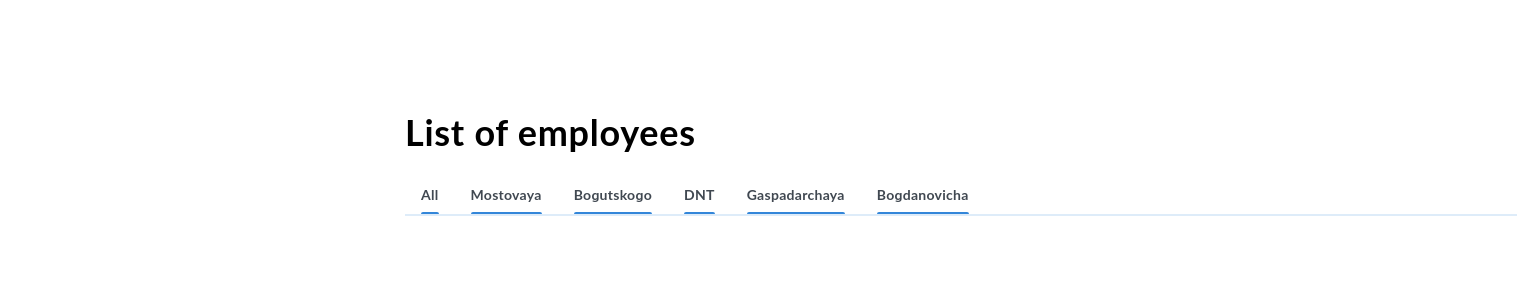
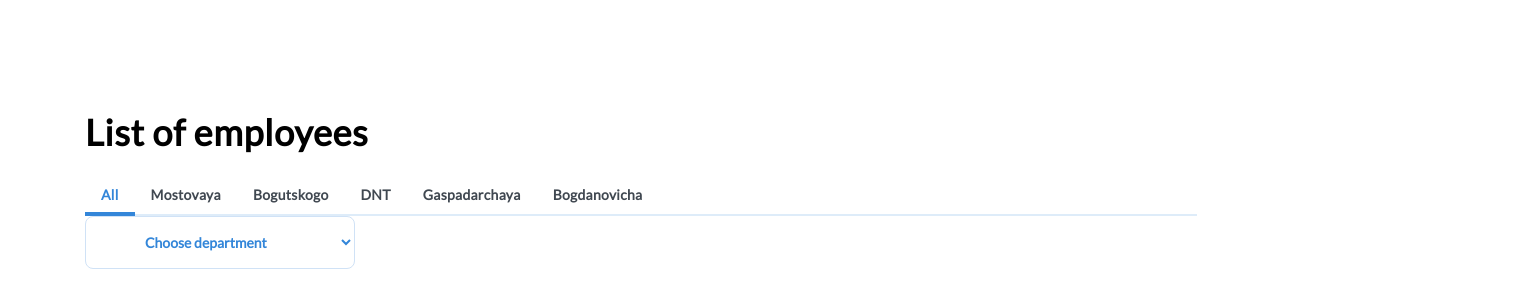
Before and after one commit to 5542335/IntexSoftTask, a React (Create React App) app: page / in a window 1280 px wide. Shown: the top 308 px of the page, 1517 px wide, since content can reach past the window. Built offline with nearby package versions, Linux system fonts and the light colour scheme.

Commit message:
add select component

```diff
--- a/public/index.html
+++ b/public/index.html
@@ -9,12 +9,14 @@
       name="description"
       content="Web site created using create-react-app"
     />
-    <link rel="apple-touch-icon" href="%PUBLIC_URL%/logo192.png" />
     <!--
       manifest.json provides metadata used when your web app is installed on a
       user's mobile device or desktop. See https://developers.google.com/web/fundamentals/web-app-manifest/
     -->
     <link rel="manifest" href="%PUBLIC_URL%/manifest.json" />
+    <link rel="preconnect" href="https://fonts.googleapis.com">
+    <link rel="preconnect" href="https://fonts.gstatic.com" crossorigin>
+    <link href="https://fonts.googleapis.com/css2?family=Lato&display=swap" rel="stylesheet">
     <!--
       Notice the use of %PUBLIC_URL% in the tags above.
       It will be replaced with the URL of the `public` folder during the build.
--- a/src/App.tsx
+++ b/src/App.tsx
@@ -1,23 +1,20 @@
-import styled, { createGlobalStyle } from "styled-components";
+import { createGlobalStyle } from "styled-components";
 import { EmployeePage } from "./views/EmployeePage";
 
 const GlobalStyle = createGlobalStyle`
   body {
     margin: 0px;
   }
+  html {
+    height: 100vh;
+  }
 `
-
-const AppWrapper = styled.div`
-    margin: 111px 405px 23px;
-`;
 
 function App() {
   return (
     <>
       <GlobalStyle />
-      <AppWrapper>
-        <EmployeePage />
-      </AppWrapper>
+      <EmployeePage />
     </>
   );
 }
--- /dev/null
+++ b/src/components/dumb/Select.tsx
@@ -0,0 +1,51 @@
+import { FC } from "react";
+import styled from "styled-components";
+
+export const StyledSelect = styled.select`
+    font-family: Lato;
+    font-style: normal;
+    font-weight: bold;
+    font-size: 14px;
+    line-height: 17px;
+    background: #FFFFFF;
+    border: 1px solid #D0E2F6;
+    box-sizing: border-box;
+    border-radius: 8px;
+    padding: 16px 55px;
+    max-width: 270px;
+    color: #3386D9;
+    outline: none;
+    &:hover {
+        cursor: pointer;
+        border: 2px solid
+    }
+
+    option {
+        color: #3386D9;
+        background-color: #f1f1f1;
+    }
+    option:checked {
+        background: #808080;
+        color: #ffffff;
+}
+`;
+
+interface SelectProps {
+    currentSelect: string;
+    departments: string[];
+    onChange: (value: string) => void;
+  }
+
+
+export const Select: FC<SelectProps> = ({currentSelect, departments, onChange}: SelectProps) => {
+    return (
+        <StyledSelect onChange={(e) => onChange(e.target.value)}>
+            <option hidden>Choose department</option>
+            {departments.map((department) => {
+               return (
+                    <option key={department} hidden={currentSelect === department && true}>{department}</option>
+               )
+            })}
+        </StyledSelect>
+    )
+}
--- a/src/components/dumb/Tabs.tsx
+++ b/src/components/dumb/Tabs.tsx
@@ -1,74 +1,69 @@
-import { FC } from "react";
+import { Dispatch, FC, SetStateAction } from "react";
 import styled from "styled-components";
 
-export const StyledTab = styled.div`
+export const StyledTabsContainer = styled.ul`
+    display: flex;
+    margin: 0;
+    padding: 0;
+`;
+
+interface StyledTabProps {
+    marginTop?: string;
+    borderBottom?: string;
+    color?: string;
+  }
+
+export const StyledTab = styled.li<StyledTabProps>`
     font-family: Lato;
     font-style: normal;
     font-weight: bold;
     font-size: 14px;
     line-height: 130%;
+    letter-spacing: 0.02em;
 
-    letter-spacing: 0.02em;
-    font-feature-settings: 'pnum' on, 'lnum' on, 'salt' on, 'ss03' on, 'ss09' on, 'liga' off;
-
-    color: #404851;
+    position: relative;
+    list-style: none;
+    padding: 0 16px 8px;
+    border-radius: 2px 2px 0px 0px;
+    margin-bottom: -2px;
+    user-select: none;
+    cursor: pointer;
+    margin-top: ${props => props.marginTop};
+    border-bottom: ${props => props.borderBottom};
+    color: ${props => props.color};
 `;
 
-interface StyledLineProps {
-    border?: string;
-    borderRadius?: string;
-    width?: string;
-    background?: string;
-    height?: string;
-    margin?: string;
-    position?: string;
-    ZIndex?: number;
-    bottom?: string;
-  }
-
-  interface StyledTabContainerProps {
-    margin?: string;
-  }
-
-export const StyledLine = styled.div<StyledLineProps>`
-    border: ${props => props.border};
-    border-radius: ${props => props.borderRadius};
-    width: ${props => props.width};
-    background: ${props => props.background};
-    height: ${props => props.height};
-    margin: ${props => props.margin};
-    position: ${props => props.position};
-    z-index: ${props => props.ZIndex};
-    bottom: ${props => props.bottom};
+export const StyledLine = styled.div`
+    width: 1110px;
+    border: 1px solid #DEECF9;
+    margin: 0 auto;
 `;
-
-export const StyledTabsContainer = styled.div`
-    display: flex;
-`;
-
-export const StyledTabContainer = styled.div<StyledTabContainerProps>`
-    margin: ${props => props.margin};
-`;
-
 
 interface TabsProps {
     tabs: string[];
+    activeTab: string;
+    onChange: Dispatch<SetStateAction<string>>;
   }
 
-export const Tabs: FC<TabsProps> = ({tabs}: TabsProps) => {
+export const Tabs: FC<TabsProps> = ({tabs, activeTab, onChange}: TabsProps) => {
     return (
         <>
             <StyledTabsContainer>
                 {tabs.map((tab) => {
-                return  (
-                    <StyledTabContainer margin="32px 16px 0 16px">
-                        <StyledTab>{tab}</StyledTab>
-                        <StyledLine background="#3386D9" borderRadius="2px 2px 0px 0px" height="4px" margin="8px 0 0 0" ZIndex={1}/>
-                    </StyledTabContainer>
-                )
+                    return  (
+                        <StyledTab
+                            key={tab}
+                            marginTop="32px"
+                            onClick={() => onChange(tab)}
+                            borderBottom={activeTab === tab ? '4px solid #3386D9' : ''}
+                            color={activeTab === tab ? '#3386D9' : '#404851'}
+                        >
+                            {tab}
+                        </StyledTab>
+                    )
                 })}
             </StyledTabsContainer>
-            <StyledLine width="1110px" border="1px solid #DEECF9" position="relative" bottom="2px" ZIndex={0}/>
+            <StyledLine/>
         </>
     )
 }
--- a/src/views/EmployeePage.tsx
+++ b/src/views/EmployeePage.tsx
@@ -1,14 +1,33 @@
+import styled from "styled-components";
+
 import { Title } from "../components/dumb/Title";
 import { Tabs } from "../components/dumb/Tabs";
+import { Select } from "../components/dumb/Select";
+import { FC, useState } from "react";
 
-export const EmployeePage = () => {
+const StyledWrapper = styled.div`
+    display: flex;
+    flex-direction: column;
+    margin: 111px auto 23px;
+    max-width: 1110px;
+`;
 
-const fakeDataStreets = ['All', 'Mostovaya', 'Bogutskogo', 'DNT', 'Gaspadarchaya', 'Bogdanovicha' ];
+const workPlace = ['All', 'Mostovaya', 'Bogutskogo', 'DNT', 'Gaspadarchaya', 'Bogdanovicha' ];
+const departments = ['1', '2', '3', '4', '5', '6', '7', '8'];
+
+export const EmployeePage: FC = () => {
+    const [currentWorkPlace, setCurrentWorkPlace] = useState(workPlace[0]);
+    const [currentSelectDep, setCurrentSelectDep] = useState('Choose department');
+
+    console.log('select----->', currentSelectDep);
+    console.log('tab ----->', currentWorkPlace);
+
 
     return (
-        <>
+        <StyledWrapper>
             <Title>List of employees</Title>
-            <Tabs tabs={fakeDataStreets} />
-        </>
+            <Tabs tabs={workPlace} activeTab={currentWorkPlace} onChange={setCurrentWorkPlace} />
+            <Select currentSelect={currentSelectDep} departments={departments} onChange={setCurrentSelectDep} />
+        </StyledWrapper>
     )
 }
```
Also changed, not shown: public/manifest.json.
